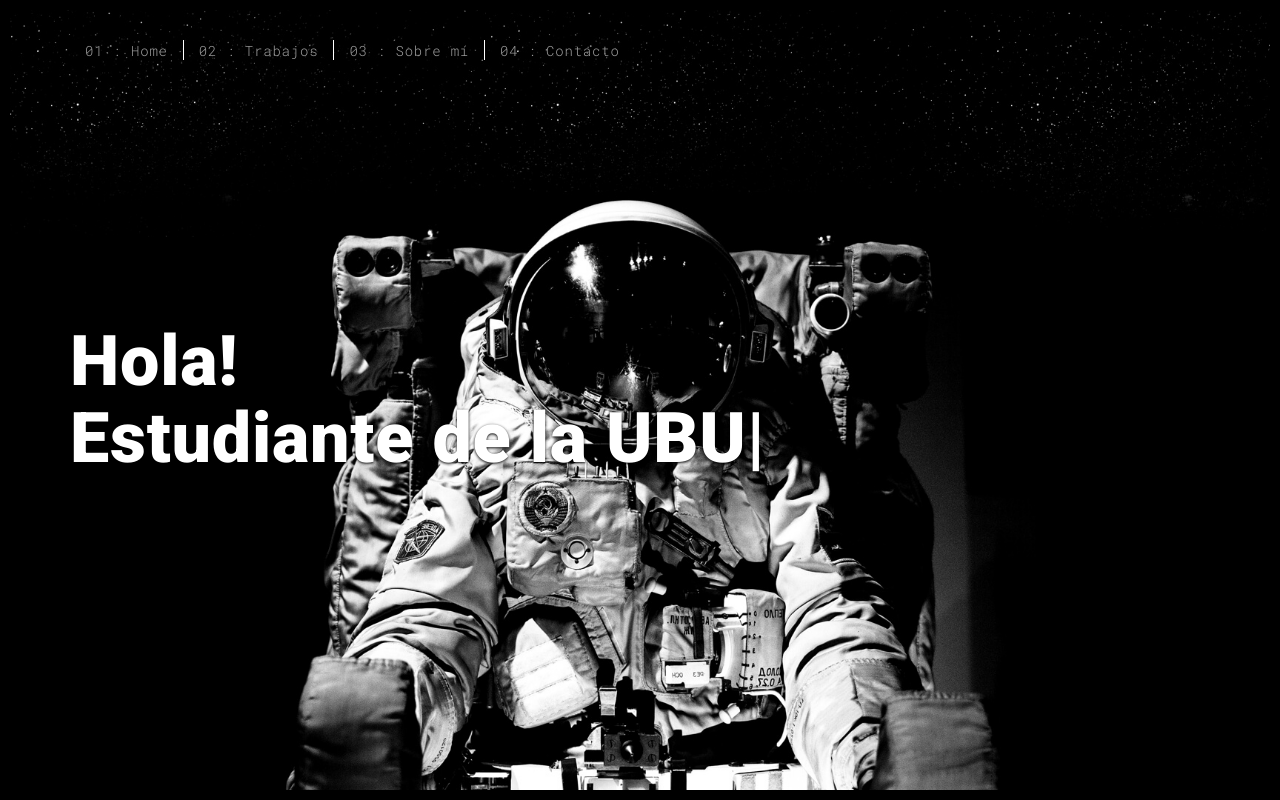
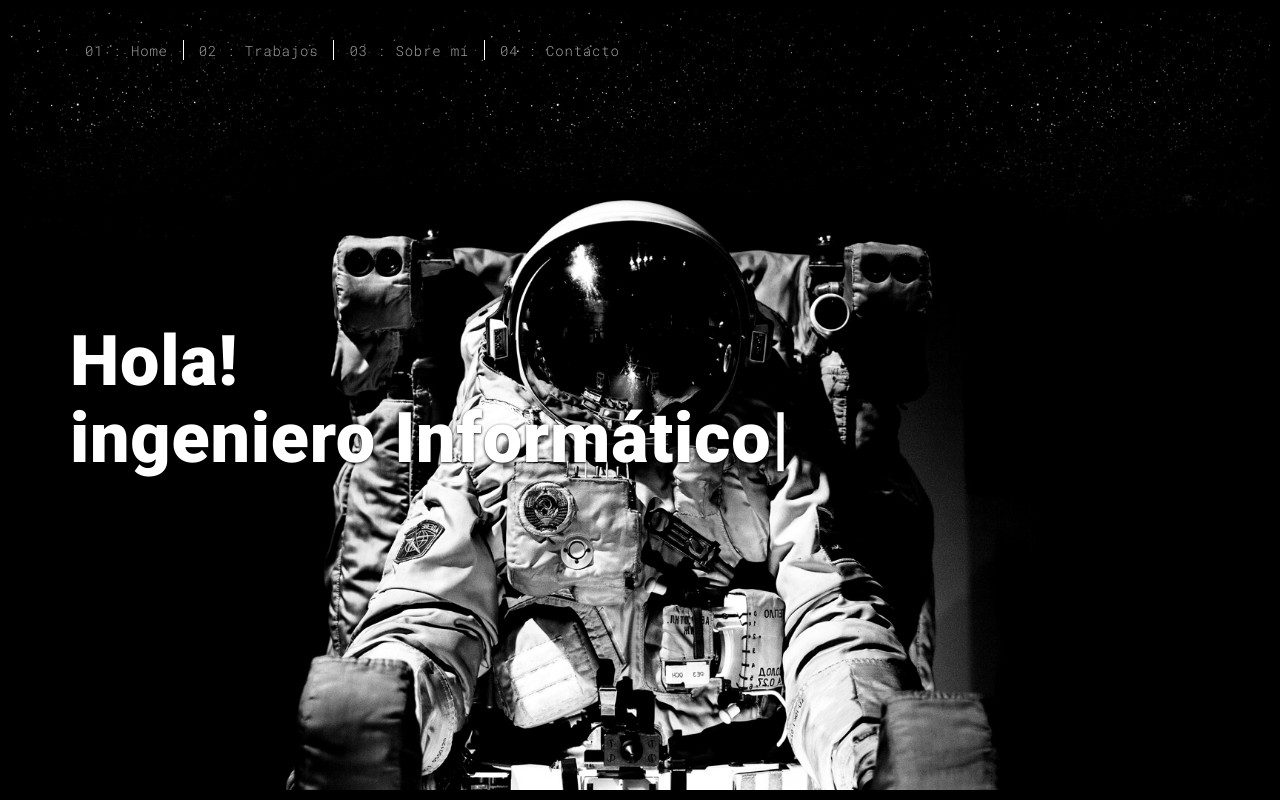
Before and after one commit to jaa0124/portfolio, a Flask app: page / in a window 1280 px wide. Run offline with Flask 2, Linux system fonts and the light colour scheme; some libraries are stand-ins or nearby versions.

Commit message:
updated 2

```diff
--- a/templates/index.html
+++ b/templates/index.html
@@ -57,8 +57,8 @@
             <div class="text-content">
               <h1>Hola!<br>
                 <span id="typed-strings">
-                  <span>Soy Johnson Acaro</span>
-                  <span>Estudiante de la UBU</span>
+                  <span>soy Johnson Acaro</span>
+                  <span>ingeniero Informático</span>
                   <span>¿me acompañas?</span>
                 </span>
                 <span id="typed"></span>
```
